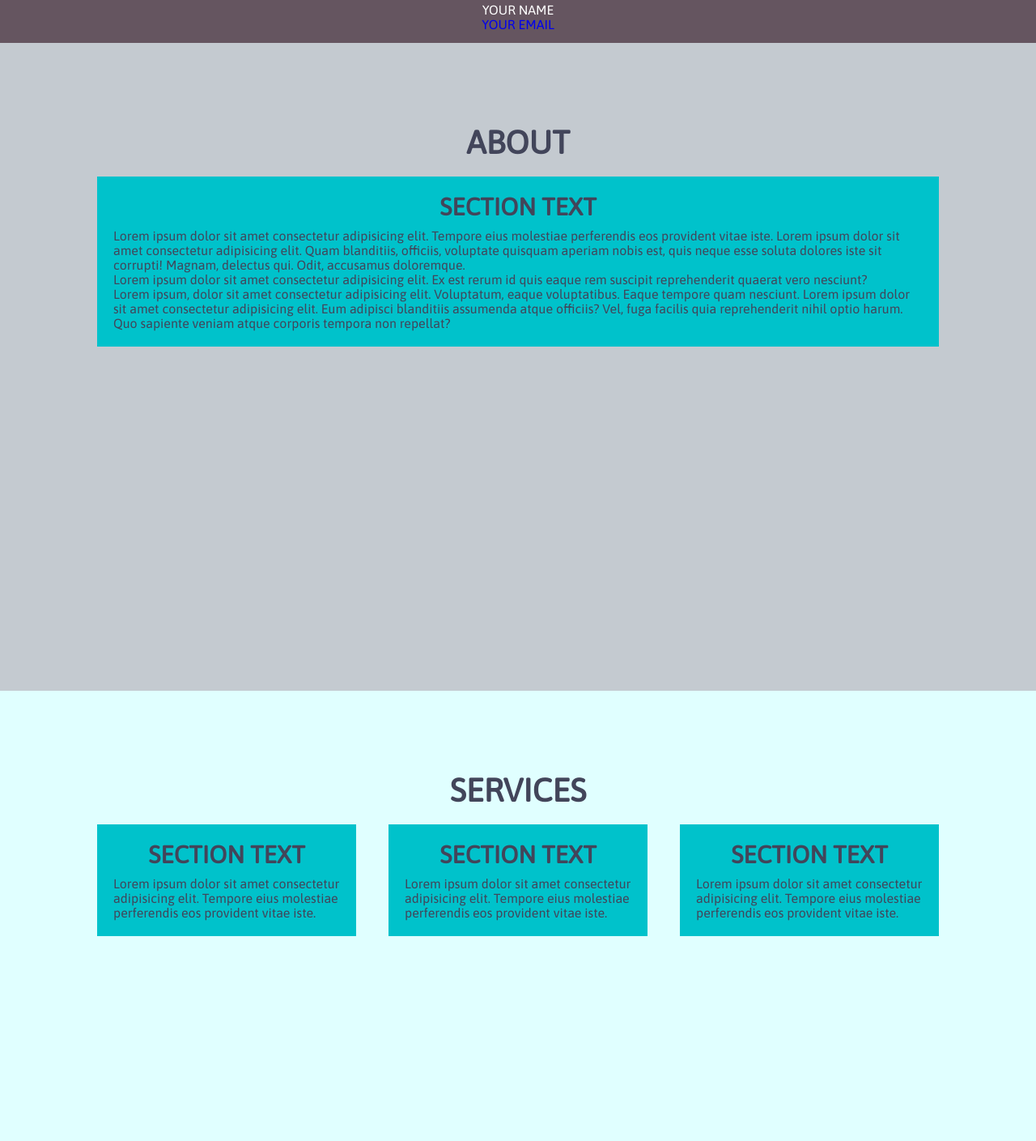
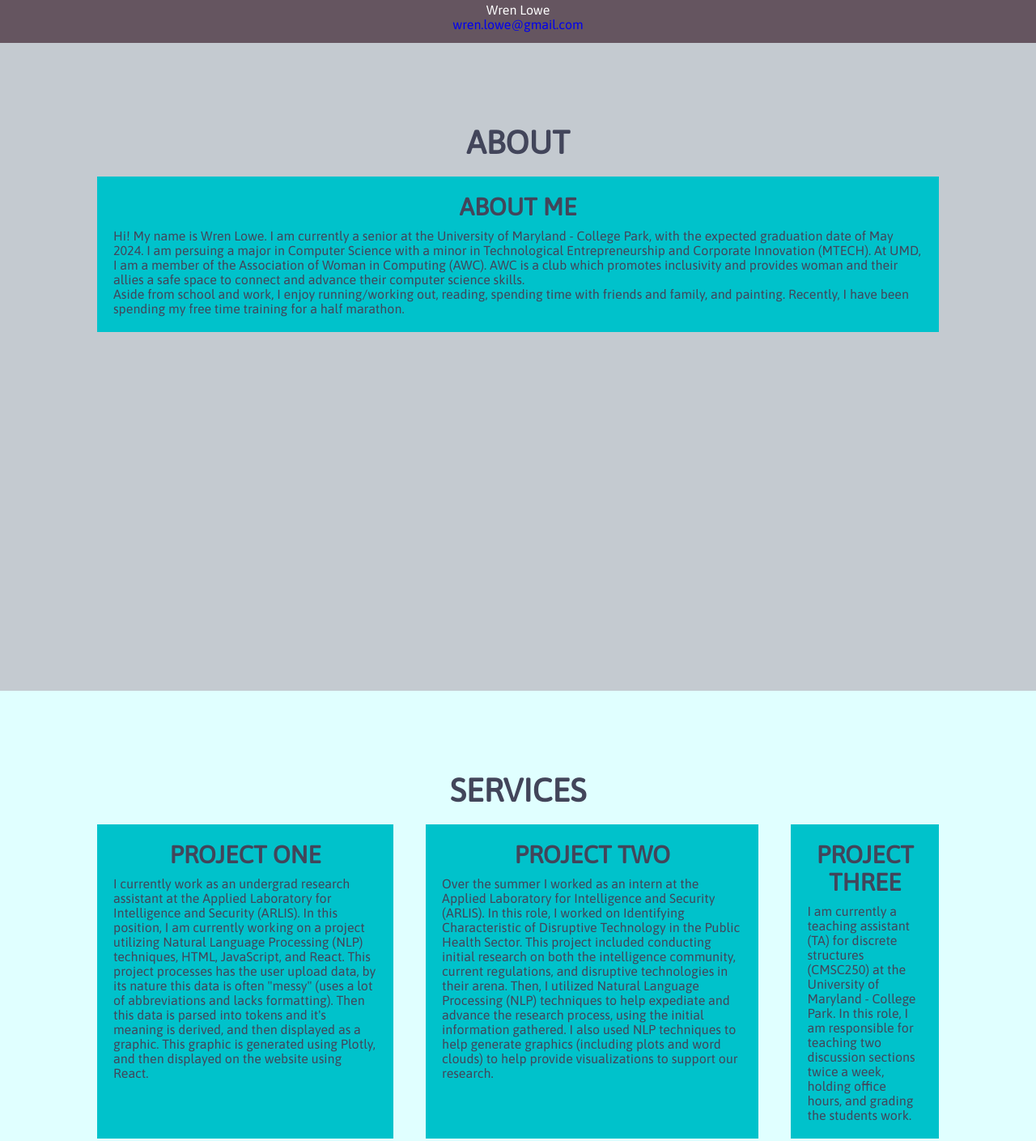
Before and after one commit to wrenlowe/cmsc389T-web-template, a website: page page.html in a window 1280 px wide. Shown: the part 747-2156 px from the top of the page at 81% size. Drawn offline with Linux system fonts and the light colour scheme.

Commit message:
Update page.html

```diff
--- a/page.html
+++ b/page.html
@@ -8,7 +8,7 @@
     <header>
         <nav class="same-line">
             <div class="topnav left">
-                <a href="#news">YOUR NAME</a>
+                <a href="#news">Wren Lowe</a>
             </div>
             <div class="topnav right">
                 <a href="#home">Home</a>
@@ -21,9 +21,9 @@
     <section id="home">
 
         <div class="center">
-            <h1>YOUR NAME</h1>
+            <h1>Wren Lowe</h1>
             <h2>Undergraduate Student</h2>
-            <h3>Majors, Minors</h3>
+            <h3>Major: Computer Science, Minor: Technological Entrepreneurship and Corporate Innovation (MTECH)</h3>
         </div>
 
     </section>
@@ -32,27 +32,22 @@
             <h2>About</h2>
             <div class="text-container">
                 <div class="text-box">
-                    <h3>Section Text</h3>
+                    <h3>About Me</h3>
                     <p>
-                        Lorem ipsum dolor sit amet consectetur adipisicing elit. Tempore
-                        eius molestiae perferendis eos provident vitae iste. Lorem ipsum
-                        dolor sit amet consectetur adipisicing elit. Quam blanditiis,
-                        officiis, voluptate quisquam aperiam nobis est, quis neque esse
-                        soluta dolores iste sit corrupti! Magnam, delectus qui. Odit,
-                        accusamus doloremque.
+                        Hi! My name is Wren Lowe. I am currently a senior at the University of Maryland - College Park,
+                        with the expected graduation date of May 2024. I am persuing a major in Computer
+                        Science with a minor in Technological Entrepreneurship and Corporate Innovation (MTECH). At UMD,
+                        I am a member of the Association of Woman in Computing (AWC). AWC is a club which promotes inclusivity
+                        and provides woman and their allies a safe space to connect and advance their computer science skills.
                     </p>
                     <p>
-                        Lorem ipsum dolor sit amet consectetur adipisicing elit. Ex est
-                        rerum id quis eaque rem suscipit reprehenderit quaerat vero
-                        nesciunt?
+
+
+
                     </p>
                     <p>
-                        Lorem ipsum, dolor sit amet consectetur adipisicing elit.
-                        Voluptatum, eaque voluptatibus. Eaque tempore quam nesciunt. Lorem
-                        ipsum dolor sit amet consectetur adipisicing elit. Eum adipisci
-                        blanditiis assumenda atque officiis? Vel, fuga facilis quia
-                        reprehenderit nihil optio harum. Quo sapiente veniam atque
-                        corporis tempora non repellat?
+                        Aside from school and work, I enjoy running/working out, reading, spending time with friends and family, and
+                        painting. Recently, I have been spending my free time training for a half marathon.
                     </p>
                 </div>
             </div>
@@ -64,24 +59,41 @@
             <h2>Services</h2>
             <div class="text-container">
                 <div class="text-box">
-                    <h3>Section text</h3>
+                    <h3>Project One</h3>
                     <p>
-                        Lorem ipsum dolor sit amet consectetur adipisicing elit. Tempore
-                        eius molestiae perferendis eos provident vitae iste.
+                        I currently work as an undergrad research assistant at the Applied Laboratory for Intelligence and
+                        Security (ARLIS). In this position, I am currently working on a project utilizing Natural Language
+                        Processing (NLP) techniques, HTML, JavaScript, and React.
+
+                        This project processes has the user upload data, by its nature this data is often "messy"
+                        (uses a lot of abbreviations and lacks formatting). Then this data is parsed into tokens and
+                        it's meaning is derived, and then displayed as a graphic. This graphic is generated using Plotly,
+                        and then displayed on the website using React.
+
                     </p>
                 </div>
                 <div class="text-box">
-                    <h3>Section Text</h3>
+                    <h3>Project Two</h3>
                     <p>
-                        Lorem ipsum dolor sit amet consectetur adipisicing elit. Tempore
-                        eius molestiae perferendis eos provident vitae iste.
+                         Over the summer I worked as an intern at the Applied Laboratory for Intelligence and Security
+                         (ARLIS). In this role, I worked on Identifying Characteristic of Disruptive Technology in the
+                         Public Health Sector.
+
+                         This project included conducting initial research on both the intelligence community, current
+                         regulations, and disruptive technologies in their arena. Then, I utilized Natural Language
+                         Processing (NLP) techniques to help expediate and advance the research process, using the
+                         initial information gathered.
+
+                         I also used NLP techniques to help generate graphics (including plots and word clouds) to help
+                         provide visualizations to support our research.
                     </p>
                 </div>
                 <div class="text-box">
-                    <h3>Section Text</h3>
+                    <h3>Project Three</h3>
                     <p>
-                        Lorem ipsum dolor sit amet consectetur adipisicing elit. Tempore
-                        eius molestiae perferendis eos provident vitae iste.
+                        I am currently a teaching assistant (TA) for discrete structures (CMSC250) at the University of
+                        Maryland - College Park. In this role, I am responsible for teaching two discussion sections twice a week, holding office hours,
+                        and grading the students work.
                     </p>
                 </div>
             </div>
@@ -93,24 +105,18 @@
             <h2>Contact</h2>
             <div class="text-container">
                 <div class="text-box">
-                    <h3>Section Text</h3>
-                    <p>Lorem ipsum dolor sit amet consectetur adipisicing elit.</p>
-                    <p>Lorem ipsum dolor sit amet consectetur adipisicing elit.</p>
-                    <p>Lorem ipsum dolor sit amet consectetur adipisicing elit.</p>
-                    <p>Lorem ipsum dolor sit amet consectetur adipisicing elit.</p>
+                    <h3>GitHub Profile</h3>
+                    <p>https://github.com/wrenlowe</p>
                 </div>
                 <div class="text-box">
-                    <h3>Section Text</h3>
-                    <p>Lorem ipsum dolor sit amet consectetur adipisicing elit.</p>
-                    <p>Lorem ipsum dolor sit amet consectetur adipisicing elit.</p>
-                    <p>Lorem ipsum dolor sit amet consectetur adipisicing elit.</p>
-                    <p>Lorem ipsum dolor sit amet consectetur adipisicing elit.</p>
+                    <h3>LinkedIn Profile</h3>
+                    <p>https://www.linkedin.com/in/wrenlowe/</p>
                 </div>
             </div>
         </div>
     </section>
     <div class="footer">
-        <p>YOUR NAME<br>
-            <a href="mailto:hege@example.com"> YOUR EMAIL</a>
+        <p>Wren Lowe<br>
+            <a href="mailto:hege@example.com"> wren.lowe@gmail.com</a>
         </p>
     </div>
```
